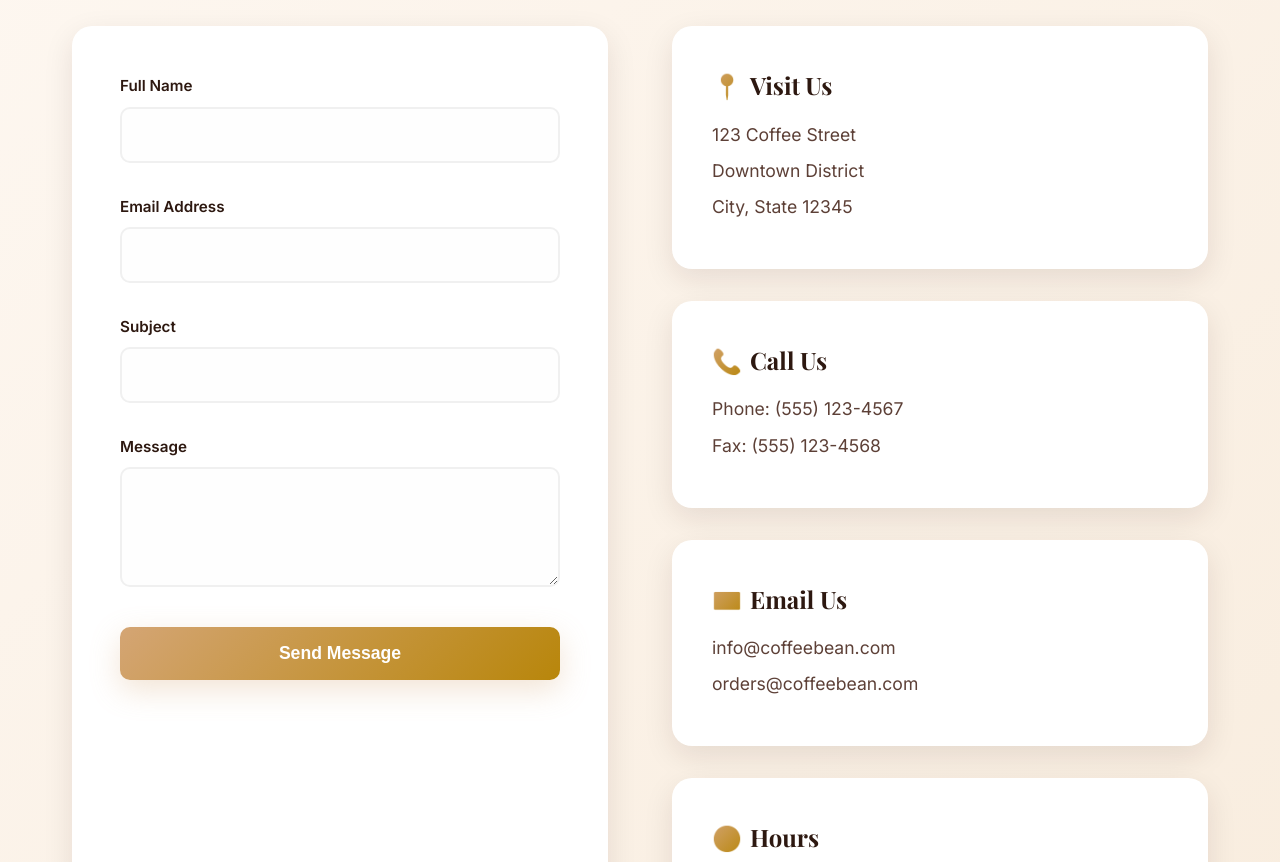
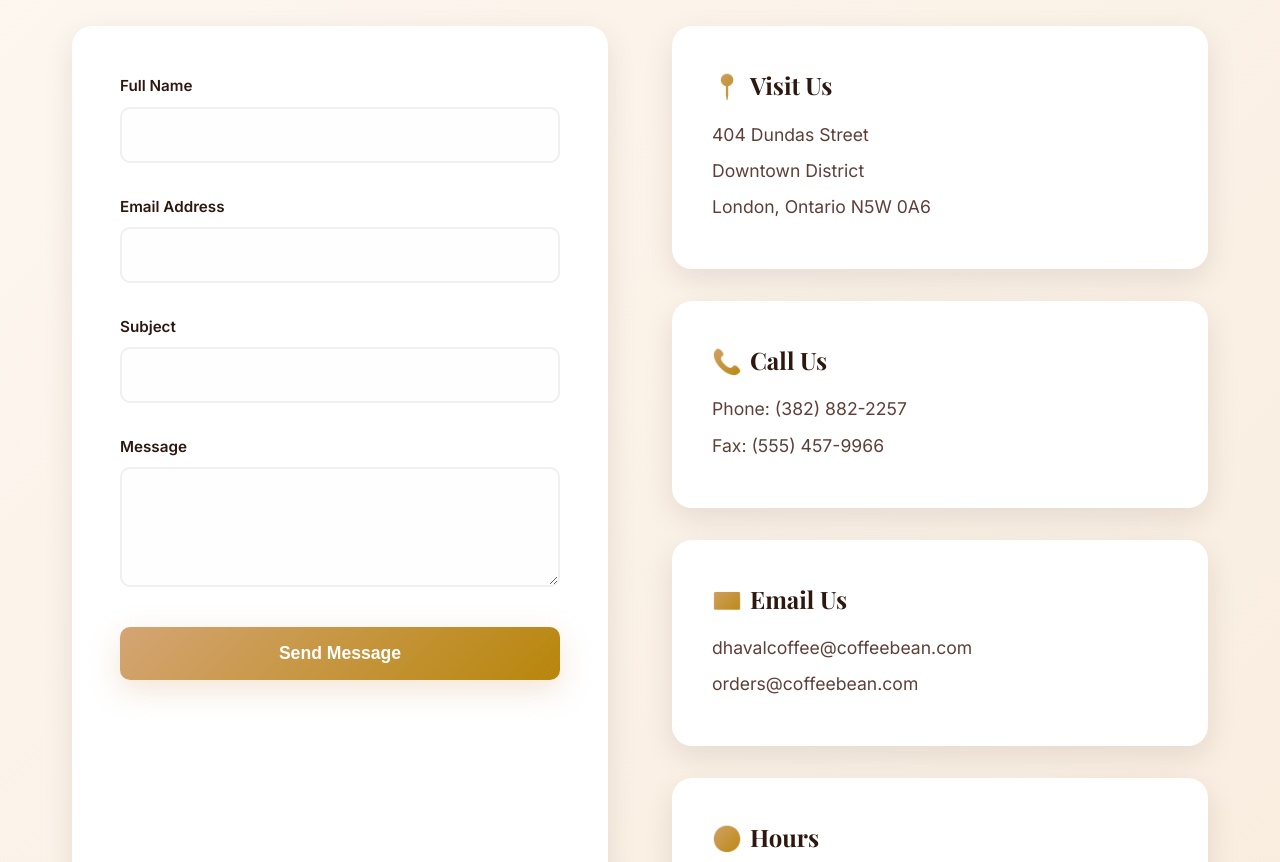
Before and after one commit to DhavalBodar78/coffee-beans, a plain HTML site: page contact.html in a window 1280 px wide. Shown: the part 320-1182 px from the top of the page. Drawn offline with nearby package versions, Linux system fonts and the light colour scheme.

Commit message:
Add files via upload

```diff
--- a/contact.html
+++ b/contact.html
@@ -509,20 +509,20 @@
             <div class="contact-info">
                 <div class="info-card">
                     <h3><span class="info-icon">📍</span>Visit Us</h3>
-                    <p>123 Coffee Street</p>
+                    <p>404 Dundas Street</p>
                     <p>Downtown District</p>
-                    <p>City, State 12345</p>
+                    <p>London, Ontario N5W 0A6</p>
                 </div>
 
                 <div class="info-card">
                     <h3><span class="info-icon">📞</span>Call Us</h3>
-                    <p>Phone: (555) 123-4567</p>
-                    <p>Fax: (555) 123-4568</p>
+                    <p>Phone: (382) 882-2257</p>
+                    <p>Fax: (555) 457-9966</p>
                 </div>
 
                 <div class="info-card">
                     <h3><span class="info-icon">✉️</span>Email Us</h3>
-                    <p>info@coffeebean.com</p>
+                    <p>dhavalcoffee@coffeebean.com</p>
                     <p>orders@coffeebean.com</p>
                 </div>
 
```
Also changed, not shown: about.html (+1 -0 lines), gallery.html (+1 -0 lines).
